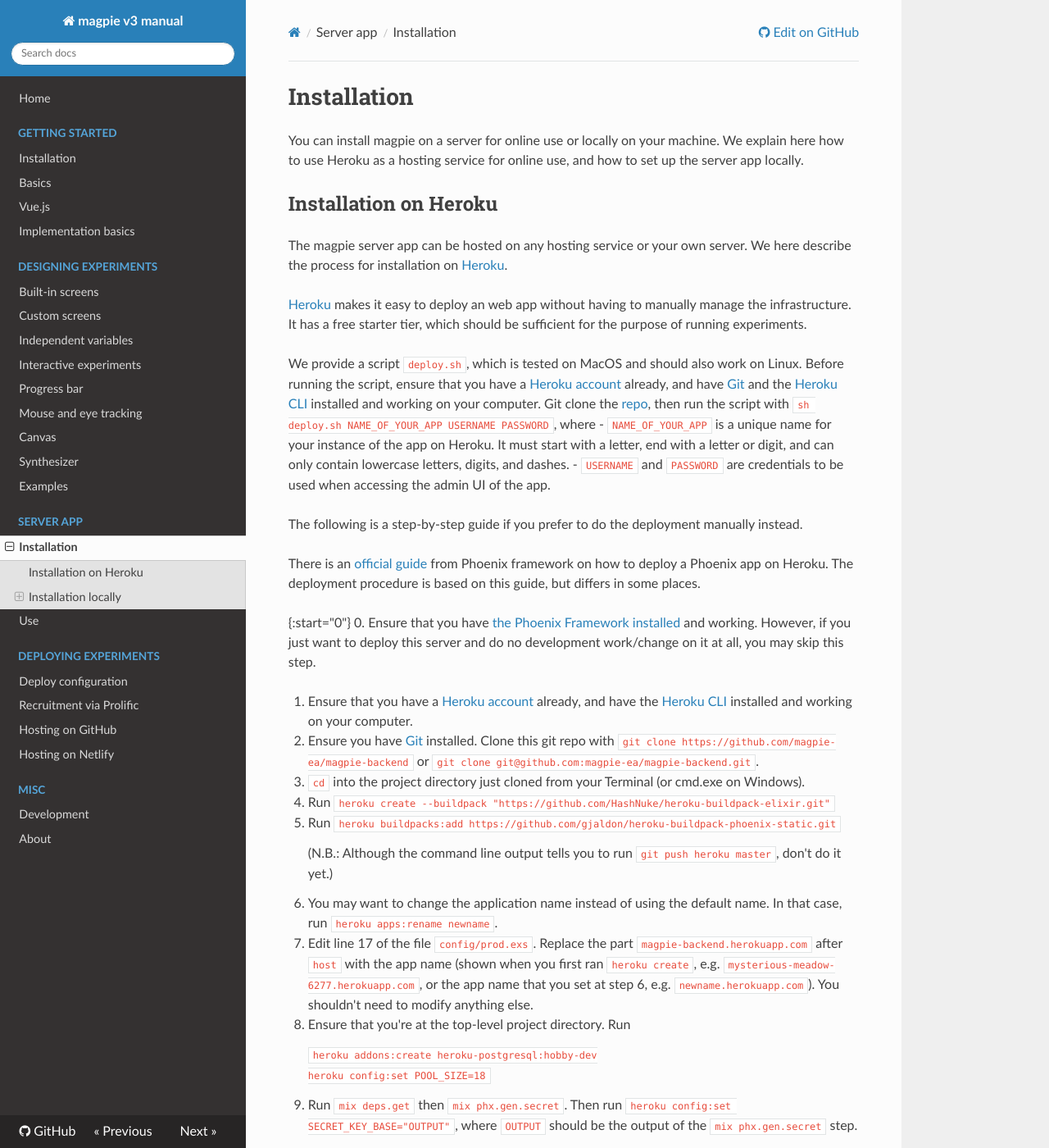
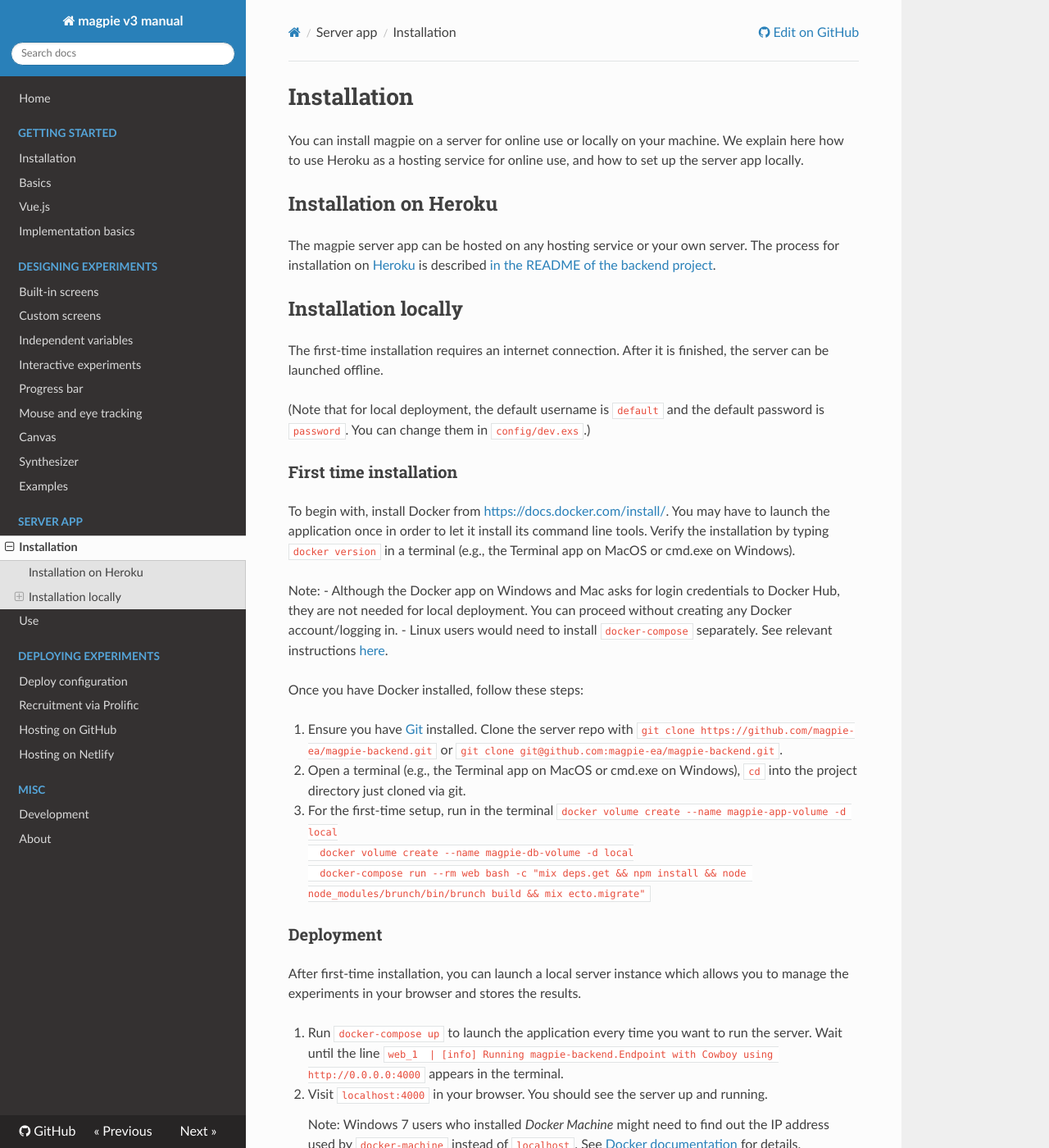
Before and after one commit to magpie-ea/magpie-v3-docs, an MkDocs documentation site: the page built from docs/02_using_the_server_app/01_installation.md, in a window 1280 px wide and 1400 px high. Shown: the whole window at 82% size. Built offline with MkDocs 1.6.1, drawn with Linux system fonts in a browser that asks for light colours; some of the changed text lies outside the part shown.

Commit message:
Installation: Link to backend README directly

````diff
--- a/docs/02_using_the_server_app/01_installation.md
+++ b/docs/02_using_the_server_app/01_installation.md
@@ -4,63 +4,8 @@
 
 ## Installation on Heroku
 
-The magpie server app can be hosted on any hosting service or your own server. We here describe the process for
-installation on [Heroku](https://www.heroku.com/).
-
-[Heroku](https://www.heroku.com/) makes it easy to deploy an web app without having to manually manage the infrastructure. It has a free starter tier, which should be sufficient for the purpose of running experiments.
-
-We provide a script `deploy.sh`, which is tested on MacOS and should also work on Linux. Before running the script, ensure that you have a [Heroku account](https://signup.heroku.com/) already, and have [Git](https://git-scm.com/downloads) and the [Heroku CLI](https://devcenter.heroku.com/articles/heroku-cli) installed and working on your computer. Git clone the [repo](https://github.com/magpie-ea/magpie-backend), then run the script with `sh deploy.sh NAME_OF_YOUR_APP USERNAME PASSWORD`, where
-- `NAME_OF_YOUR_APP` is a unique name for your instance of the app on Heroku. It must start with a letter, end with a letter or digit, and can only contain lowercase letters, digits, and dashes.
-- `USERNAME` and `PASSWORD` are credentials to be used when accessing the admin UI of the app.
-
-The following is a step-by-step guide if you prefer to do the deployment manually instead.
-
-There is an [official guide](https://hexdocs.pm/phoenix/heroku.html) from Phoenix framework on how to deploy a Phoenix app on Heroku. The deployment procedure is based on this guide, but differs in some places.
-
-{:start="0"}
-0. Ensure that you have [the Phoenix Framework installed](https://hexdocs.pm/phoenix/installation.html) and working. However, if you just want to deploy this server and do no development work/change on it at all, you may skip this step.
-
-1. Ensure that you have a [Heroku account](https://signup.heroku.com/) already, and have the [Heroku CLI](https://devcenter.heroku.com/articles/heroku-cli) installed and working on your computer.
-
-2. Ensure you have [Git](https://git-scm.com/downloads) installed. Clone this git repo with `git clone https://github.com/magpie-ea/magpie-backend` or `git clone git@github.com:magpie-ea/magpie-backend.git`.
-
-3. `cd` into the project directory just cloned from your Terminal (or cmd.exe on Windows).
-
-4. Run `heroku create --buildpack "https://github.com/HashNuke/heroku-buildpack-elixir.git"`
-
-5. Run `heroku buildpacks:add https://github.com/gjaldon/heroku-buildpack-phoenix-static.git`
-
-    (N.B.: Although the command line output tells you to run `git push heroku master`, don't do it yet.)
-
-6. You may want to change the application name instead of using the default name. In that case, run `heroku apps:rename newname`.
-
-7. Edit line 17 of the file `config/prod.exs`. Replace the part `magpie-backend.herokuapp.com` after `host` with the app name (shown when you first ran `heroku create`, e.g. `mysterious-meadow-6277.herokuapp.com`, or the app name that you set at step 6, e.g.  `newname.herokuapp.com`). You shouldn't need to modify anything else.
-
-8. Ensure that you're at the top-level project directory. Run
-
-    ```
-    heroku addons:create heroku-postgresql:hobby-dev
-    heroku config:set POOL_SIZE=18
-    ```
-
-9. Run `mix deps.get` then `mix phx.gen.secret`. Then run `heroku config:set SECRET_KEY_BASE="OUTPUT"`, where `OUTPUT` should be the output of the `mix phx.gen.secret` step.
-
-    Note: If you don't have the Phoenix framework installed on your computer, you may choose to use some other random generator for this task, which essentially asks for a random 64-character secret. On Mac and Linux, you may run `openssl rand -base64 64`. Or you may use an online password generator [such as the one offered by LastPass](https://lastpass.com/generatepassword.php).
-
-10. Run `git add config/prod.exs`, then `git commit -m "Set app URL"`.
-
-11. Don't forget to set the environment variables `AUTH_USERNAME` and `AUTH_PASSWORD`, either in the Heroku web interface or via the command line, i.e.
-
-    ```
-    heroku config:set AUTH_USERNAME="your_username"
-    heroku config:set AUTH_PASSWORD="your_password"
-    ```
-
-12. Run `git push heroku master`. This will push the repo to the git remote at Heroku (instead of the original remote at Github), and deploy the app.
-
-13. Run `heroku run "POOL_SIZE=2 mix ecto.migrate"`
-
-14. Now, `heroku open` should open the frontpage of the app.
+The magpie server app can be hosted on any hosting service or your own server. The process for
+installation on [Heroku](https://www.heroku.com/) is described [in the README of the backend project](https://github.com/magpie-ea/magpie-backend#deployment-with-heroku).
 
 ## Installation locally
 
````
